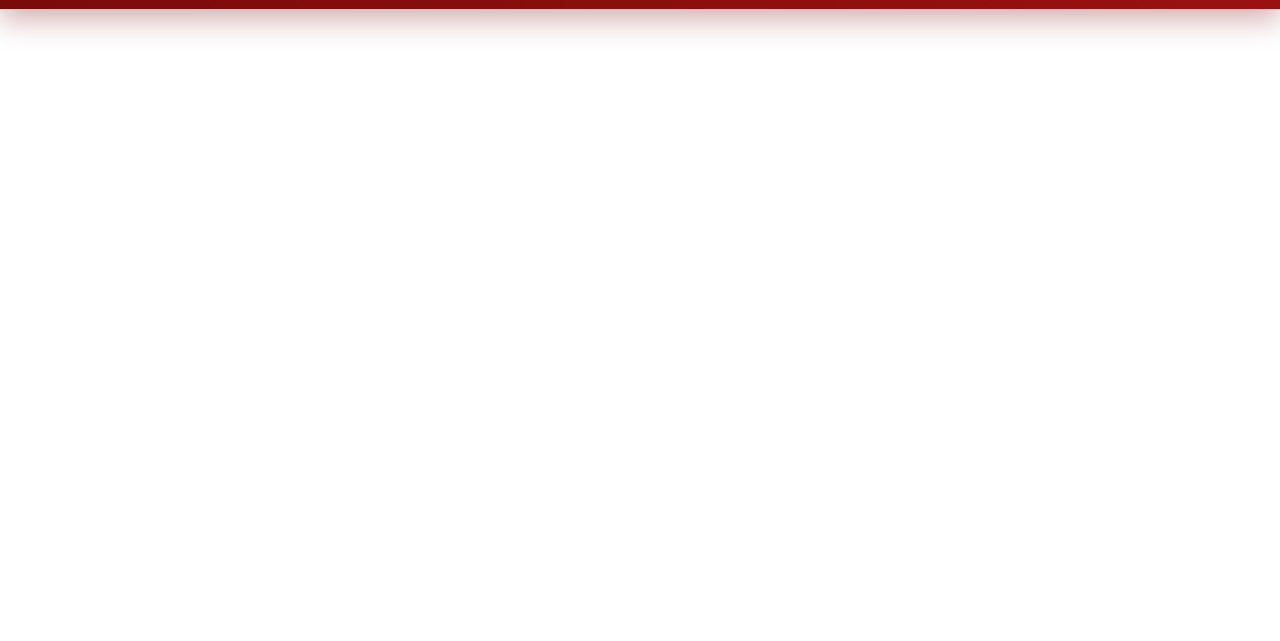
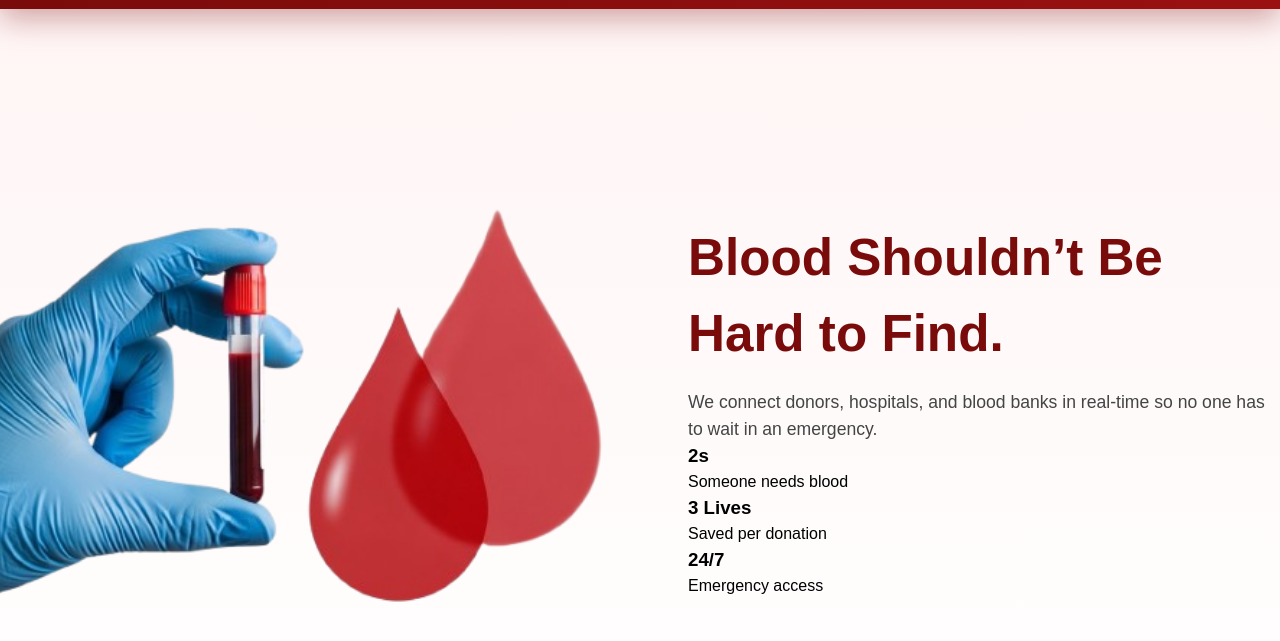
Before and after one commit to Grey-na/codeyatra2.0_Pixels_RaktaConnect, a plain HTML site: page frontend/index.html in a window 1280 px wide. Shown: the part 77-718 px from the top of the page. Drawn offline with nearby package versions, Linux system fonts and the light colour scheme.

Commit message:
herosection

```diff
--- a/frontend/index.html
+++ b/frontend/index.html
@@ -48,5 +48,34 @@
     </nav>
     <button class="btn-signing">LogIn</button>
   </header>
+
+  <section class="hero">
+    <div class="hero-image-wrap">
+    <img src="./images/blooddrop.png" alt="Blood DROP Image" class="main-glove-image"/>
+  </div>
+  <div class="hero-content">
+    <h2>Blood Shouldn’t Be Hard to Find.</h2>
+    <p>
+      We connect donors, hospitals, and blood banks in real-time
+      so no one has to wait in an emergency.
+    </p>
+
+    <div class="hero-stats">
+      <div class="stat">
+        <h3>2s</h3>
+        <span>Someone needs blood</span>
+      </div>
+      <div class="stat">
+        <h3>3 Lives</h3>
+        <span>Saved per donation</span>
+      </div>
+      <div class="stat">
+        <h3>24/7</h3>
+        <span>Emergency access</span>
+      </div>
+    </div>
+  </div>
+</section>
   <script src="js/script.js"></script>
+
   </body>
--- a/frontend/style.css
+++ b/frontend/style.css
@@ -146,3 +146,45 @@ nav a:hover {
   background: white;
   transform: translateY(-2px);
 }
+.hero {
+  min-height: 100vh;
+  background: linear-gradient(180deg, #fff5f5, #ffffff);
+  display: flex;
+  align-items: center;
+  justify-content: center;
+
+}
+.hero-image-wrap {
+  flex: 1.5;
+  margin-left: -50px;
+  display: flex;
+  justify-content: flex-start;
+}
+
+
+.main-glove-image {
+  width: 100%;
+  height: auto;
+  object-fit: contain;
+  transform: scale(1.1);
+  transform-origin: left;
+}
+
+
+.hero-content {
+  flex: 1;
+  margin-left: -150px;
+  z-index: 10;
+}
+
+.hero-content h2 {
+  font-size: clamp(2.5rem, 4vw, 3.5rem);
+  color: #7a0b0b;
+  margin-bottom: 1rem;
+}
+
+.hero-content p {
+  max-width: 600px;
+  font-size: 1.1rem;
+  color: #444;
+}
```
